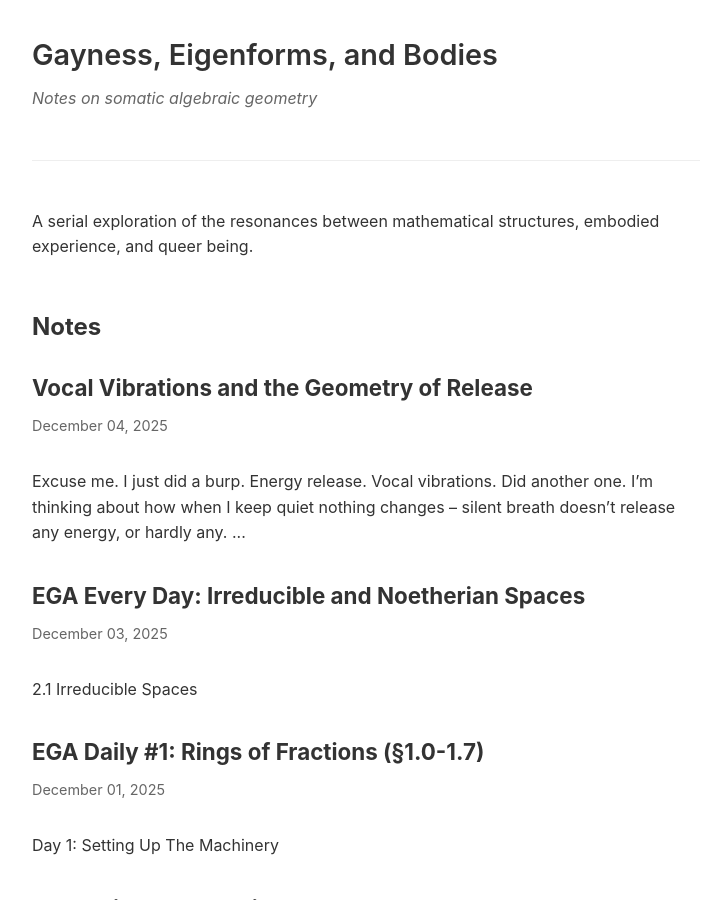
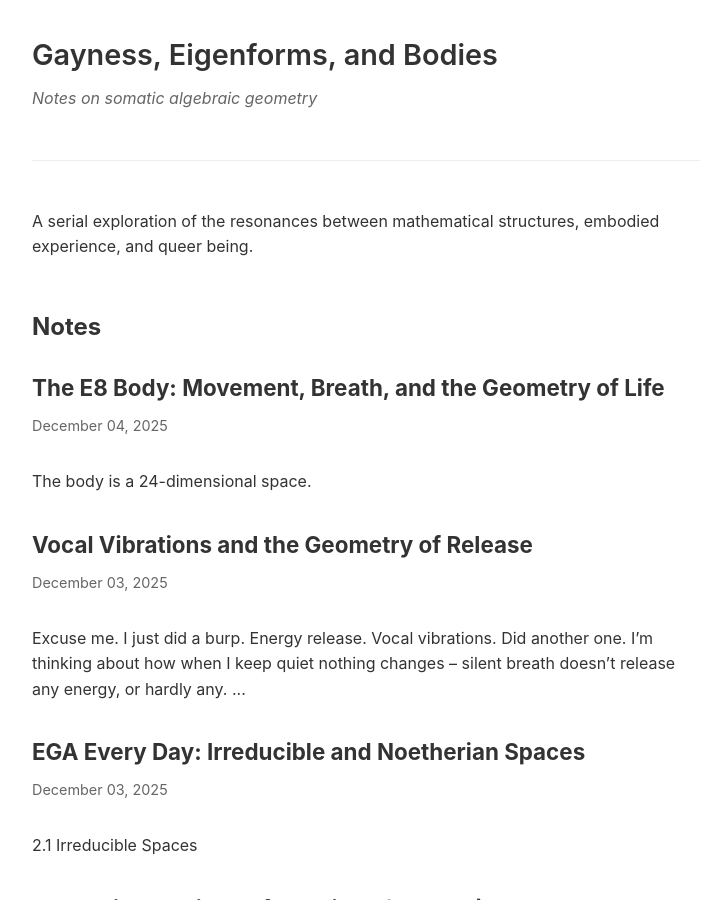
Before and after one commit to miriamsimone/miriamsimone.github.io, a Jekyll site: the page built from index.md, in a window 1280 px wide and 900 px high. Shown: the whole window, without its empty margins (274-980 px from the left). Built offline with Jekyll 4.4.1, drawn with Linux system fonts in a browser that asks for light colours; part of the change alters nothing that is shown.

Commit message:
chi flow post

```diff
--- a/_posts/2025-12-04-vocal-vibrations.md
+++ b/_posts/2025-12-03-vocal-vibrations.md
@@ -1,7 +1,7 @@
 ---
 layout: post
 title: "Vocal Vibrations and the Geometry of Release"
-date: 2025-12-04
+date: 2025-12-03
 tags: [breath, embodiment, vocalization, cycles, shekinah]
 ---
 
--- /dev/null
+++ b/_posts/2025-12-04-e8-body-chi-flow.md
@@ -0,0 +1,61 @@
+---
+layout: post
+title: "The E8 Body: Movement, Breath, and the Geometry of Life"
+date: 2025-12-04
+categories: [somatic-geometry, chi-flow]
+---
+
+The body is a 24-dimensional space.
+
+Count: shoulders, elbows, hands. Hips, knees, feet. Head and tail. Each major joint complex contributes U(1) × SO(3) × SO(3) × U(1) — a rotation around the axis, two orthogonal rotational freedoms in 3-space, and another axial rotation. That's 1 + 3 + 3 + 1 = 8 dimensions per complex, times three complexes. Twenty-four.
+
+Twenty-four is the dimension of the Leech lattice, the unique even unimodular lattice in 24 dimensions, the one that gives rise to the Monster group. Is the body a Leech lattice, a maximally symmetric packing of movement possibilities?
+
+## Integration and the Number of Life
+
+But a living body is not just articulated — it's *integrated*. When you collapse one of the SO(3) factors (coordinate the joints, reduce the degrees of freedom through whole-body connection), you get 18 dimensions.
+
+Eighteen. *Chai*. חי. The Hebrew number of Life. 3 copies of SO(3) × U(1), a 3-dimensional maximal torus, an abelian variety. The three-body problem. The minimum number of orbits required for chaos, complexity.
+
+And what do you gain when you lose those six degrees of freedom? An extra U(1) — a cycle, a rhythm. The heartbeat. The metronome that makes the articulated skeleton into a living system.
+
+## The Six Lines of Energy
+
+How many ways can the four limbs connect? Left hand to right hand. Left hand to left foot. Left foot to right foot. Right foot to right hand. And the two diagonals: left hand to right foot, right hand to left foot. That's 4 choose 2 = 6 lines.
+
+The spine sits at the center, the hub where all six lines cross.
+
+Six lines, each carrying the full U(1) × SO(3) × SO(3) × U(1) structure. Each line has 8 fundamental modes of movement — the rotational directions, the phase relationships between left and right. These modes can be in phase or antiphase. They're coupled by the breath.
+
+## The Breath and the Elliptic Curve
+
+The fundamental movements aren't arbitrary — they're organized by breath:
+
+- **Forward arching** (breath out) — **Backward arching** (breath in)
+- **Twisting** — breath out at the extremes, in at the middle
+
+But what about side-to-side? Side bending has breath (exhale into the bend). Side translation doesn't. Neither does vertical translation (squats).
+
+These breathless movements are *degenerations* of the elliptic curve.
+
+Think of forward/back arching combined with side-to-side arching: together they trace circles, an elliptic curve in the configuration space of the torso. The two real cycles of this elliptic curve share the breath through complex conjugation on the Riemann surface. But pure side translation? The elliptic curve has degenerated — collapsed to a nodal or cuspidal singularity. The breath cycle vanishes.
+
+## From 48 to 240: The E8 Emerges?
+
+Eight fundamental modes on each of six lines gives 48. But the hands and feet aren't points — they're five-fingered, five-toed articulations. Subdivide: 48 × 5 = 240.
+
+240 is the number of roots in E8, the largest exceptional Lie group.
+
+Is the body's movement vocabulary the E8 root system? 8 free directions, 232 dimensions with relations? SO(3) rotation + U(1) rotation gives the double cover SU(2) → SO(3) — the waiter spinning a plate 720 degrees without spilling.
+
+## Chi Flow: Movement Through Play
+
+I'm building a game to explore these movements. Not by explaining the mathematics — by having people *move*.
+
+The game starts simple: just 人 (rén, person), legs and head. Side-to-side translation. The degenerate case, no breath, the simplest entry point. Then side bending (breath returns). Then head circles and hip circles in antiphase. Then we add arms — 大 (dà, big) — and the twists become visible.
+
+If the conjecture holds, level by level, the player's body would learn the 240 fundamental movements. They wouldn't need to know they're exploring E8. Their nervous system would know.
+
+---
+
+<img src="/images/boom.gif" alt="Chi Flow Gameplay -- a dancing boy catches some particles then goes boom" width="600">
```
Also changed, not shown: 1 other file.
